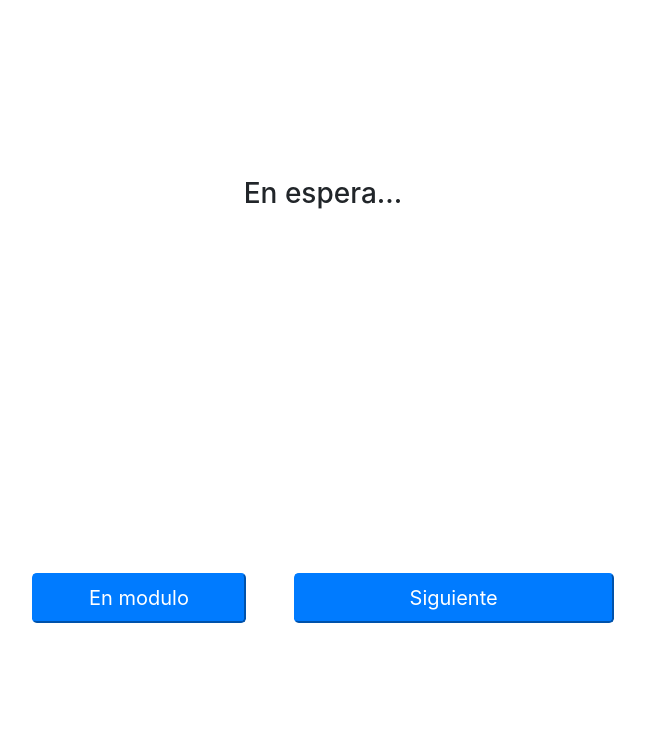
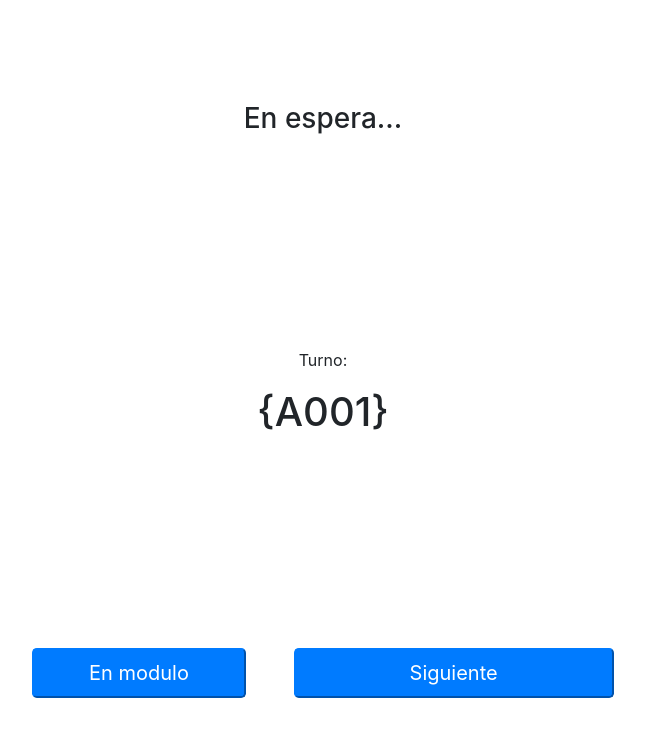
Before and after one commit to JavierSR/turnos, a website: page public/atencion.html in a window 1280 px wide. Shown: the whole page, without its empty margins (317-962 px from the left). Drawn offline with nearby package versions, Linux system fonts and the light colour scheme.

Commit message:
Update atencion.html

```diff
--- a/public/atencion.html
+++ b/public/atencion.html
@@ -13,6 +13,10 @@
     <div class="app">
         <div class="row m-0 vh-100 text-center align-items-center justify-content-center">
             <h3 id="estado" class="col-12">En espera...</h3>
+            <div class="col-12">
+                <p>Turno:</p>
+                <h1 class="turnoact">{A001}</h2>
+            </div>
             <div class="w-50 row justify-content-center">
                 <button v-on:click="arrive" id="attend" class="col-4 btn-lg btn-primary disabled">En modulo</button>
                 <button class="col-6 ml-5 btn-lg btn-primary">Siguiente</button>
```
